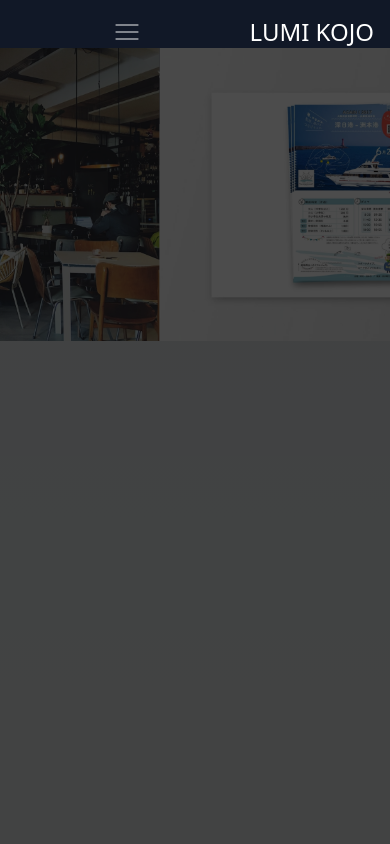
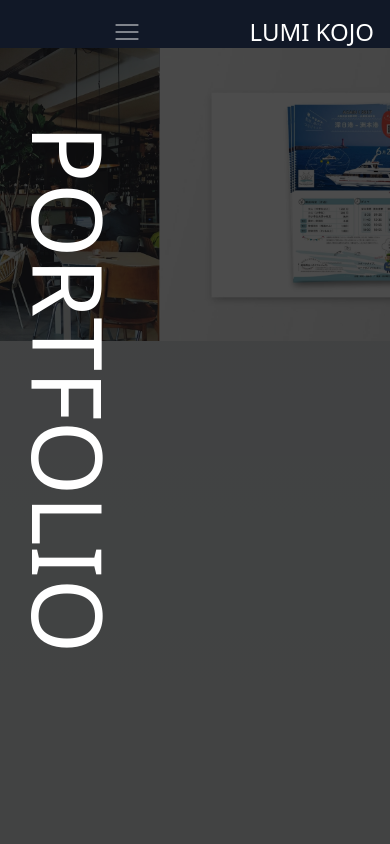
Before and after one commit to lumijoe/next_testocober, a Next.js app: page /test in a window 390 px wide. Shown: the top 844 px of the page. Built offline with nearby package versions, Linux system fonts and the light colour scheme.

Commit message:
test HeroTitle

```diff
--- a/components/Hero.js
+++ b/components/Hero.js
@@ -120,6 +120,10 @@ export default function Hero() {
           />
         </div>
         <div className='absolute inset-0 bg-black opacity-70' />
+        <div className='absolute relative inset-0'>
+          <p className='absolute text-white text-8xl -left-1/2 rotate-90'>PORTFOLIO</p>
+        </div>
+
       </div>
     </div>
   );
--- a/pages/test2.js
+++ b/pages/test2.js
@@ -2,10 +2,10 @@
 
 import React from 'react';
 import Header2 from '../components/Header2';
-import Hero from '../components/Hero';
 import Card from '../components/Card';
 import BtnCategories from '@/components/Button/BtnCategories';
 import WorksItem from '@/components/WorksItem';
+import Hero from '@/components/Hero';
 
 
 export default function test2() {
--- a/pages/works/web01.js
+++ b/pages/works/web01.js
@@ -10,7 +10,7 @@ export default function Web01() {
             <Header2 />
             <div style={{ position: "relative", height: "30vh" }}>
                 <Image
-                    className='h-60 w-full object-cover md:h-full md:w-48'
+                    className='h-60 w-full object-contain md:h-full md:w-48 hover:object-scale-down'
                     src="/image01.jpg"
                     alt="Hero img"
                     fill style={{ objectFit: "cover" }}
```
